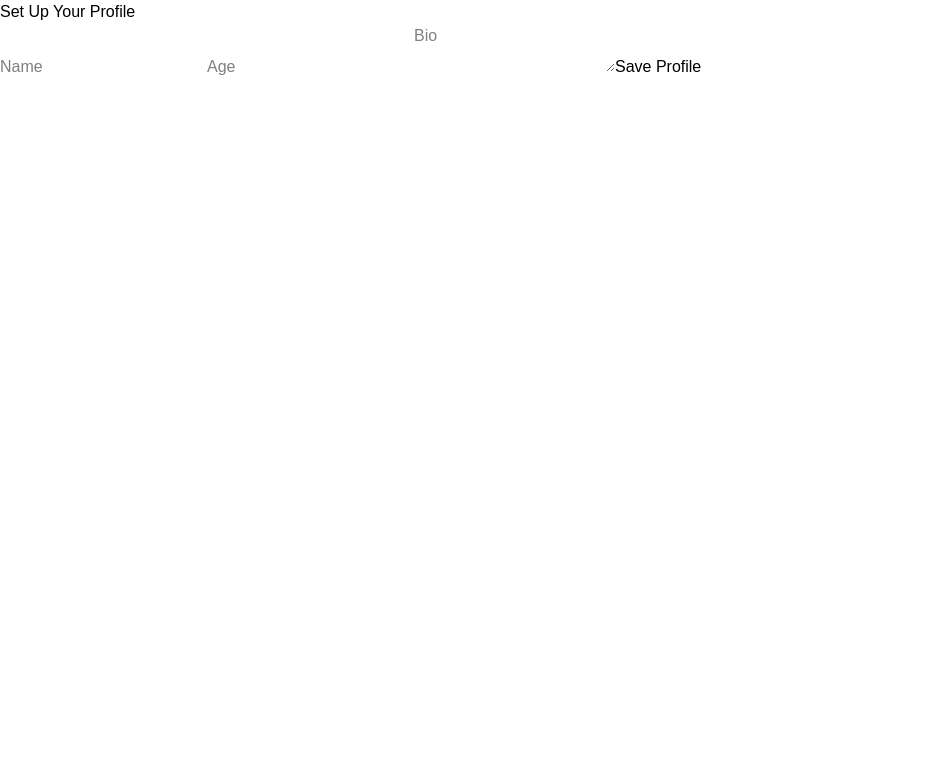
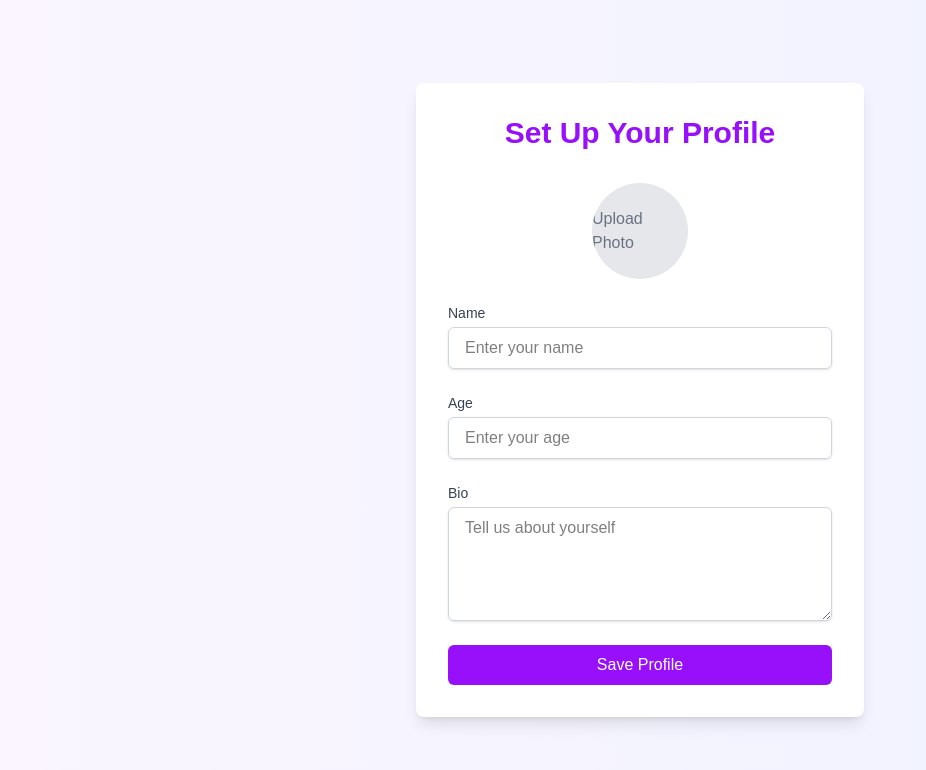
Before and after one commit to Fortunechinenyem/Eden-Connections, a Next.js app: page /profile in a window 1280 px wide. Shown: the top 770 px of the page, without its empty margins (0-926 px from the left). Built offline with nearby package versions, Linux system fonts and the light colour scheme; no server answers.

Commit message:
fixing the dashboard and profile

```diff
--- a/app/layout.js
+++ b/app/layout.js
@@ -1,5 +1,5 @@
 import { Geist, Geist_Mono } from "next/font/google";
-import "../styles/globasl.css";
+import "../styles/globals.css";
 
 const geistSans = Geist({
   variable: "--font-geist-sans",
--- a/firebase.js
+++ b/firebase.js
@@ -8,6 +8,7 @@ import {
   GoogleAuthProvider,
   signInWithPopup,
 } from "firebase/auth";
+import { getStorage } from "firebase/storage";
 import { getFirestore } from "firebase/firestore";
 
 const firebaseConfig = {
@@ -23,6 +24,7 @@ const app = !getApps().length ? initializeApp(firebaseConfig) : getApp();
 
 export const auth = getAuth(app);
 export const db = getFirestore(app);
+export const storage = getStorage(app);
 
 export const registerUser = async (email, password, name) => {
   const userCredential = await createUserWithEmailAndPassword(
--- /dev/null
+++ b/pages/dashboard.js
@@ -0,0 +1,152 @@
+import { useEffect, useState } from "react";
+import { auth, db } from "../firebase";
+import {
+  doc,
+  getDoc,
+  collection,
+  query,
+  where,
+  onSnapshot,
+} from "firebase/firestore";
+import { useRouter } from "next/router";
+
+export default function Dashboard() {
+  const [user, setUser] = useState(null);
+  const [matches, setMatches] = useState([]);
+  const [loading, setLoading] = useState(true);
+  const router = useRouter();
+
+  useEffect(() => {
+    const fetchUserProfile = async () => {
+      const currentUser = auth.currentUser;
+      if (currentUser) {
+        const userDoc = await getDoc(doc(db, "users", currentUser.uid));
+        if (userDoc.exists()) {
+          setUser(userDoc.data());
+        }
+      }
+    };
+
+    const fetchMatches = async () => {
+      const currentUser = auth.currentUser;
+      if (currentUser) {
+        const matchesQuery = query(
+          collection(db, "users"),
+          where("uid", "!=", currentUser.uid)
+        );
+        const unsubscribe = onSnapshot(matchesQuery, (snapshot) => {
+          const matchesData = snapshot.docs.map((doc) => doc.data());
+          setMatches(matchesData);
+          setLoading(false);
+        });
+        return unsubscribe;
+      }
+    };
+
+    fetchUserProfile();
+    const unsubscribe = fetchMatches();
+    return () => unsubscribe();
+  }, []);
+
+  if (loading) {
+    return (
+      <div className="flex justify-center items-center min-h-screen bg-gray-100">
+        <div className="animate-spin rounded-full h-12 w-12 border-t-2 border-b-2 border-purple-500"></div>
+      </div>
+    );
+  }
+
+  return (
+    <div className="min-h-screen bg-gray-100">
+      <nav className="bg-white shadow-lg">
+        <div className="container mx-auto px-4 py-4 flex justify-between items-center">
+          <h1 className="text-2xl font-bold text-purple-600">
+            EdenConnections
+          </h1>
+          <div className="space-x-4">
+            <button
+              onClick={() => router.push("/profile")}
+              className="text-gray-700 hover:text-purple-600"
+            >
+              Profile
+            </button>
+            <button
+              onClick={() => router.push("/chat")}
+              className="text-gray-700 hover:text-purple-600"
+            >
+              Chat
+            </button>
+            <button
+              onClick={() => auth.signOut()}
+              className="text-gray-700 hover:text-purple-600"
+            >
+              Logout
+            </button>
+          </div>
+        </div>
+      </nav>
+
+      <div className="container mx-auto px-4 py-8">
+        <div className="grid grid-cols-1 md:grid-cols-3 gap-8">
+          <div className="bg-white rounded-lg shadow-lg p-6">
+            <h2 className="text-xl font-bold text-purple-600 mb-4">
+              Your Profile
+            </h2>
+            {user && (
+              <div className="space-y-4">
+                <div className="flex justify-center">
+                  <img
+                    src={user.profilePicture || "/default-profile.png"}
+                    alt="Profile"
+                    className="w-24 h-24 rounded-full object-cover"
+                  />
+                </div>
+                <div className="text-center">
+                  <p className="text-lg font-semibold">{user.name}</p>
+                  <p className="text-gray-600">{user.age} years old</p>
+                  <p className="text-gray-600">{user.bio}</p>
+                </div>
+              </div>
+            )}
+          </div>
+
+          <div className="col-span-2 bg-white rounded-lg shadow-lg p-6">
+            <h2 className="text-xl font-bold text-purple-600 mb-4">
+              Your Matches
+            </h2>
+            {matches.length > 0 ? (
+              <div className="grid grid-cols-1 sm:grid-cols-2 lg:grid-cols-3 gap-4">
+                {matches.map((match, index) => (
+                  <div
+                    key={index}
+                    className="bg-gray-50 rounded-lg p-4 hover:shadow-md transition-shadow"
+                  >
+                    <div className="flex justify-center">
+                      <img
+                        src={match.profilePicture || "/default-profile.png"}
+                        alt={match.name}
+                        className="w-16 h-16 rounded-full object-cover"
+                      />
+                    </div>
+                    <div className="text-center mt-2">
+                      <p className="font-semibold">{match.name}</p>
+                      <p className="text-gray-600">{match.age} years old</p>
+                      <button
+                        onClick={() => router.push(`/chat/${match.uid}`)}
+                        className="mt-2 px-4 py-2 bg-purple-600 text-white rounded-md hover:bg-purple-700"
+                      >
+                        Message
+                      </button>
+                    </div>
+                  </div>
+                ))}
+              </div>
+            ) : (
+              <p className="text-gray-600">No matches found.</p>
+            )}
+          </div>
+        </div>
+      </div>
+    </div>
+  );
+}
--- a/pages/profile.js
+++ b/pages/profile.js
@@ -1,58 +1,145 @@
 import { useState } from "react";
-import { auth, db } from "../firebase";
+import { auth, db, storage } from "../firebase";
 import { doc, setDoc } from "firebase/firestore";
+import { ref, uploadBytes, getDownloadURL } from "firebase/storage";
 import { useRouter } from "next/router";
 
 export default function ProfileSetup() {
   const [name, setName] = useState("");
   const [age, setAge] = useState("");
   const [bio, setBio] = useState("");
+  const [profilePicture, setProfilePicture] = useState(null);
+  const [loading, setLoading] = useState(false);
+  const [error, setError] = useState("");
   const router = useRouter();
 
   const handleSaveProfile = async (e) => {
     e.preventDefault();
     const user = auth.currentUser;
-    if (user) {
+
+    if (!user) {
+      setError("You must be logged in to save your profile.");
+      return;
+    }
+
+    setLoading(true);
+    setError("");
+
     try {
+      let profilePictureUrl = "";
+      if (profilePicture) {
+        const fileRef = ref(storage, `profile-pictures/${user.uid}`);
+        await uploadBytes(fileRef, profilePicture);
+        profilePictureUrl = await getDownloadURL(fileRef);
+      }
+
       await setDoc(doc(db, "users", user.uid), {
         name,
         age: parseInt(age),
         bio,
         email: user.email,
+        profilePicture: profilePictureUrl,
       });
-        router.push("/dashboard");
+
+      router.push("/dashboard"); // Redirect to dashboard
     } catch (error) {
       console.error("Error saving profile:", error.message);
-      }
+      setError("Failed to save profile. Please try again.");
+    } finally {
+      setLoading(false);
     }
   };
 
   return (
+    <div className="min-h-screen bg-gradient-to-r from-purple-50 to-indigo-50 flex items-center justify-center py-12 px-4 sm:px-6 lg:px-8">
+      <div className="max-w-md w-full bg-white rounded-lg shadow-lg p-8">
+        <h1 className="text-3xl font-bold text-center text-purple-600 mb-8">
+          Set Up Your Profile
+        </h1>
+        <form onSubmit={handleSaveProfile} className="space-y-6">
+          <div className="flex justify-center">
+            <label className="cursor-pointer">
+              <input
+                type="file"
+                accept="image/*"
+                onChange={(e) => setProfilePicture(e.target.files[0])}
+                className="hidden"
+              />
+              <div className="w-24 h-24 rounded-full bg-gray-200 flex items-center justify-center overflow-hidden">
+                {profilePicture ? (
+                  <img
+                    src={URL.createObjectURL(profilePicture)}
+                    alt="Profile Preview"
+                    className="w-full h-full object-cover"
+                  />
+                ) : (
+                  <span className="text-gray-500">Upload Photo</span>
+                )}
+              </div>
+            </label>
+          </div>
+
+          {/* Name Input */}
           <div>
-      <h1>Set Up Your Profile</h1>
-      <form onSubmit={handleSaveProfile}>
+            <label className="block text-sm font-medium text-gray-700">
+              Name
+            </label>
             <input
               type="text"
-          placeholder="Name"
+              placeholder="Enter your name"
               value={name}
               onChange={(e) => setName(e.target.value)}
+              className="mt-1 block w-full px-4 py-2 border border-gray-300 rounded-md shadow-sm focus:ring-purple-500 focus:border-purple-500"
               required
             />
+          </div>
+
+          <div>
+            <label className="block text-sm font-medium text-gray-700">
+              Age
+            </label>
             <input
               type="number"
-          placeholder="Age"
+              placeholder="Enter your age"
               value={age}
               onChange={(e) => setAge(e.target.value)}
+              className="mt-1 block w-full px-4 py-2 border border-gray-300 rounded-md shadow-sm focus:ring-purple-500 focus:border-purple-500"
+              required
+              min="18"
+            />
+          </div>
+
+          {/* Bio Input */}
+          <div>
+            <label className="block text-sm font-medium text-gray-700">
+              Bio
+            </label>
+            <textarea
+              placeholder="Tell us about yourself"
+              value={bio}
+              onChange={(e) => setBio(e.target.value)}
+              className="mt-1 block w-full px-4 py-2 border border-gray-300 rounded-md shadow-sm focus:ring-purple-500 focus:border-purple-500"
+              rows="4"
               required
             />
-        <textarea
-          placeholder="Bio"
-          value={bio}
-          onChange={(e) => setBio(e.target.value)}
-          required
-        />
-        <button type="submit">Save Profile</button>
+          </div>
+
+          {/* Error Message */}
+          {error && (
+            <div className="text-red-500 text-sm text-center">{error}</div>
+          )}
+
+          <div>
+            <button
+              type="submit"
+              disabled={loading}
+              className="w-full bg-purple-600 text-white px-4 py-2 rounded-md hover:bg-purple-700 focus:outline-none focus:ring-2 focus:ring-purple-500 focus:ring-offset-2"
+            >
+              {loading ? "Saving..." : "Save Profile"}
+            </button>
+          </div>
         </form>
+      </div>
     </div>
   );
 }
```
Lines whose indentation alone changed are shown as unchanged.
